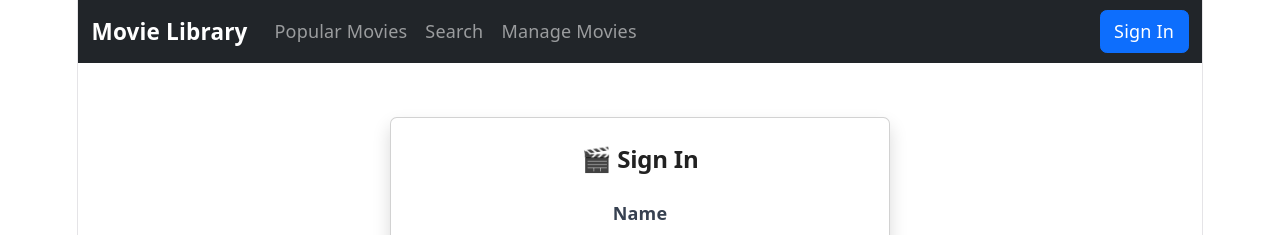
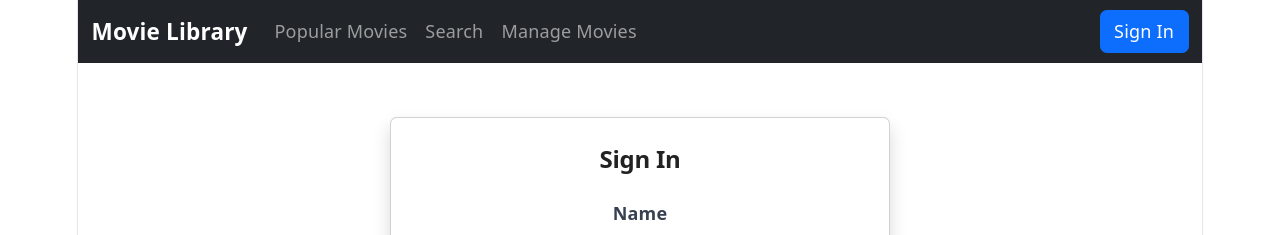
Before and after one commit to mahekkapadia/Movies, a React (Vite) app: page /profile in a window 1280 px wide. Shown: the top 235 px of the page. Built offline with nearby package versions, Linux system fonts and the light colour scheme; no server answers.

Commit message:
Refactor Profile component for cleaner code

```diff
--- a/src/components/Profile.jsx
+++ b/src/components/Profile.jsx
@@ -1,63 +1,46 @@
 import React, { useEffect, useState } from 'react';
-
 import { useDispatch, useSelector } from 'react-redux';
 
-
 function Profile() {
-
     const [name, setName] = useState('');
     const [email, setEmail] = useState('');
     const [password, setPassword] = useState('');
-
     const dispatch = useDispatch();
-
     const user = useSelector(
         (state) => state.user
     );
 
-
     // Get saved user when page opens
     useEffect(() => {
-
         const savedUser = localStorage.getItem('movieUser');
-
         if (savedUser) {
-
             const userData = JSON.parse(savedUser);
 
             dispatch({
                 type: 'LOGIN',
                 payload: userData
             });
-
         }
-
     }, [dispatch]);
-
 
     // Sign In
     const handleLogin = (e) => {
-
         e.preventDefault();
-
 
         if (name.trim() === '') {
             alert('Please enter your name');
             return;
         }
 
-
         if (email.trim() === '') {
             alert('Please enter your email');
             return;
         }
 
-
         if (password.trim() === '') {
             alert('Please enter your password');
             return;
         }
-
 
         const userData = {
             name: name,
@@ -65,13 +48,11 @@ function Profile() {
             password: password
         };
 
-
         // Save details in localStorage
         localStorage.setItem(
             'movieUser',
             JSON.stringify(userData)
         );
-
 
         // Save user in Redux
         dispatch({
@@ -79,47 +60,33 @@ function Profile() {
             payload: userData
         });
 
-
         alert('Sign in successful!');
-
     };
-
 
     // Sign Out
     const handleLogout = () => {
-
         localStorage.removeItem('movieUser');
-
         dispatch({
             type: 'LOGOUT'
         });
-
     };
-
 
     // If user is not logged in
     if (!user) {
-
         return (
-
             <div className="container mt-5">
-
                 <div
                     className="card shadow p-4 mx-auto"
                     style={{ maxWidth: '500px' }}
                 >
-
                     <h2 className="text-center mb-4">
-                        🎬 Sign In
+                        Sign In
                     </h2>
-
 
                     <form onSubmit={handleLogin}>
 
                         {/* Name */}
-
                         <div className="mb-3">
-
                             <label className="form-label">
                                 Name
                             </label>
@@ -133,14 +100,10 @@ function Profile() {
                                     setName(e.target.value)
                                 }
                             />
-
                         </div>
 
-
                         {/* Email */}
-
                         <div className="mb-3">
-
                             <label className="form-label">
                                 Email
                             </label>
@@ -154,14 +117,10 @@ function Profile() {
                                     setEmail(e.target.value)
                                 }
                             />
-
                         </div>
 
-
                         {/* Password */}
-
                         <div className="mb-3">
-
                             <label className="form-label">
                                 Password
                             </label>
@@ -175,9 +134,7 @@ function Profile() {
                                     setPassword(e.target.value)
                                 }
                             />
-
                         </div>
-
 
                         <button
                             type="submit"
@@ -185,35 +142,25 @@ function Profile() {
                         >
                             Sign In
                         </button>
-
                     </form>
-
                 </div>
-
             </div>
-
         );
-
     }
-
 
     // If user is logged in
     return (
-
         <div className="container mt-5">
-
             <div
                 className="card shadow p-4 mx-auto"
                 style={{ maxWidth: '500px' }}
             >
 
                 <h2 className="text-center mb-4">
-                    👋 Welcome, {user.name}
+                    Welcome, {user.name}
                 </h2>
 
-
                 <div className="alert alert-light">
-
                     <p>
                         <strong>Name:</strong>{' '}
                         {user.name}
@@ -223,9 +170,7 @@ function Profile() {
                         <strong>Email:</strong>{' '}
                         {user.email}
                     </p>
-
                 </div>
-
 
                 <button
                     className="btn btn-danger w-100"
@@ -233,14 +178,8 @@ function Profile() {
                 >
                     Sign Out
                 </button>
-
             </div>
-
         </div>
-
     );
-
 }
-
-
 export default Profile;
```
